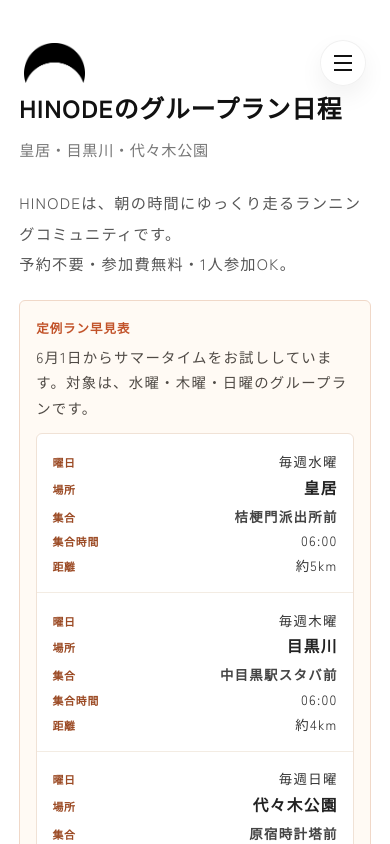
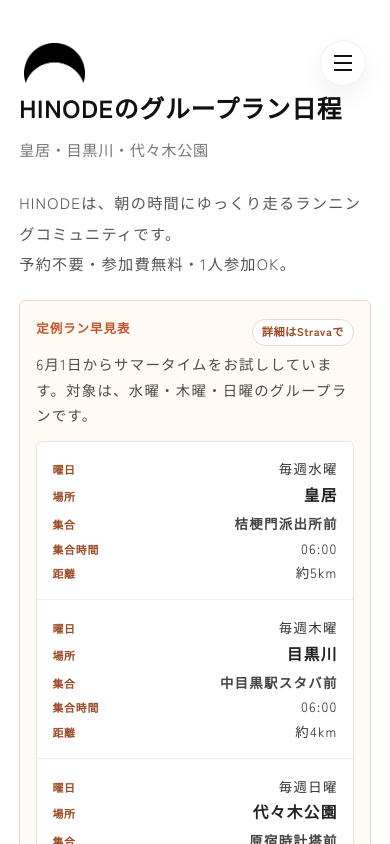
Before and after one commit to git10a/hinode, a Next.js app: page /schedule in a window 390 px wide. Shown: the top 844 px of the page. Built offline with nearby package versions, Linux system fonts and the light colour scheme.

Commit message:
Add Strava link to schedule quick reference

```diff
--- a/app/schedule/page.js
+++ b/app/schedule/page.js
@@ -327,7 +327,17 @@
                 </p>
                 <div className={styles.scheduleQuickView}>
                     <div className={styles.scheduleQuickViewHead}>
-                        <p className={styles.scheduleQuickViewLabel}>定例ラン早見表</p>
+                        <div className={styles.scheduleQuickViewTitleRow}>
+                            <p className={styles.scheduleQuickViewLabel}>定例ラン早見表</p>
+                            <a
+                                href={STRAVA_CLUB_URL}
+                                target="_blank"
+                                rel="noopener noreferrer"
+                                className={styles.scheduleQuickViewStrava}
+                            >
+                                詳細はStravaで
+                            </a>
+                        </div>
                         <p className={styles.scheduleQuickViewLead}>
                             6月1日からサマータイムをお試ししています。対象は、水曜・木曜・日曜のグループランです。
                         </p>
--- a/app/schedule/schedule.module.css
+++ b/app/schedule/schedule.module.css
@@ -59,11 +59,15 @@
 }
 
 .scheduleQuickViewHead {
+    margin: 0 0 0.85rem;
+}
+
+.scheduleQuickViewTitleRow {
     display: flex;
-    align-items: baseline;
-    gap: 0.8rem;
-    flex-wrap: wrap;
-    margin: 0 0 0.85rem;
+    align-items: center;
+    justify-content: space-between;
+    gap: 0.9rem;
+    margin: 0 0 0.35rem;
 }
 
 .scheduleQuickViewLabel {
@@ -73,6 +77,31 @@
     font-weight: 700;
     line-height: 1.6;
     letter-spacing: 0.08em;
+}
+
+.scheduleQuickViewStrava {
+    display: inline-flex;
+    align-items: center;
+    justify-content: center;
+    flex-shrink: 0;
+    min-height: 1.8rem;
+    padding: 0.28rem 0.65rem;
+    border: 1px solid #ead8cd;
+    border-radius: 999px;
+    background: #fff;
+    color: #9b4a24;
+    font-size: 0.74rem;
+    font-weight: 700;
+    line-height: 1.4;
+    letter-spacing: 0.04em;
+    text-decoration: none;
+    transition: background 0.2s, border-color 0.2s, color 0.2s;
+}
+
+.scheduleQuickViewStrava:hover {
+    background: #fff6df;
+    border-color: #d9bea6;
+    color: #111;
 }
 
 .scheduleQuickViewLead {
@@ -1128,8 +1157,16 @@
         padding: 1.1rem 1rem;
     }
 
-    .scheduleQuickViewHead {
-        gap: 0.35rem;
+    .scheduleQuickViewTitleRow {
+        align-items: flex-start;
+        gap: 0.7rem;
+    }
+
+    .scheduleQuickViewStrava {
+        min-height: 1.7rem;
+        padding: 0.25rem 0.55rem;
+        font-size: 0.7rem;
+        white-space: nowrap;
     }
 
     .scheduleTableWrap {
```
